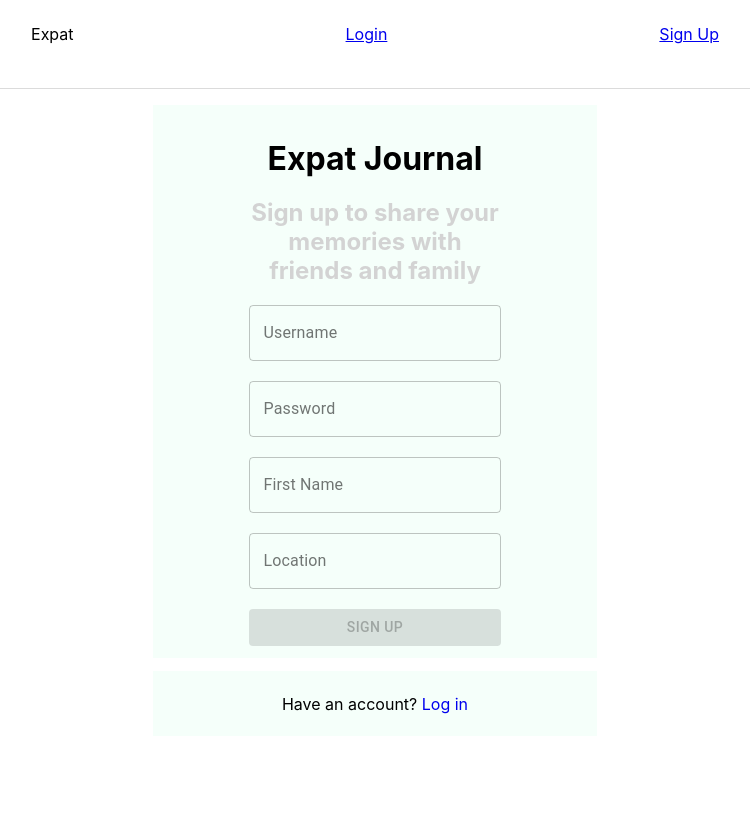
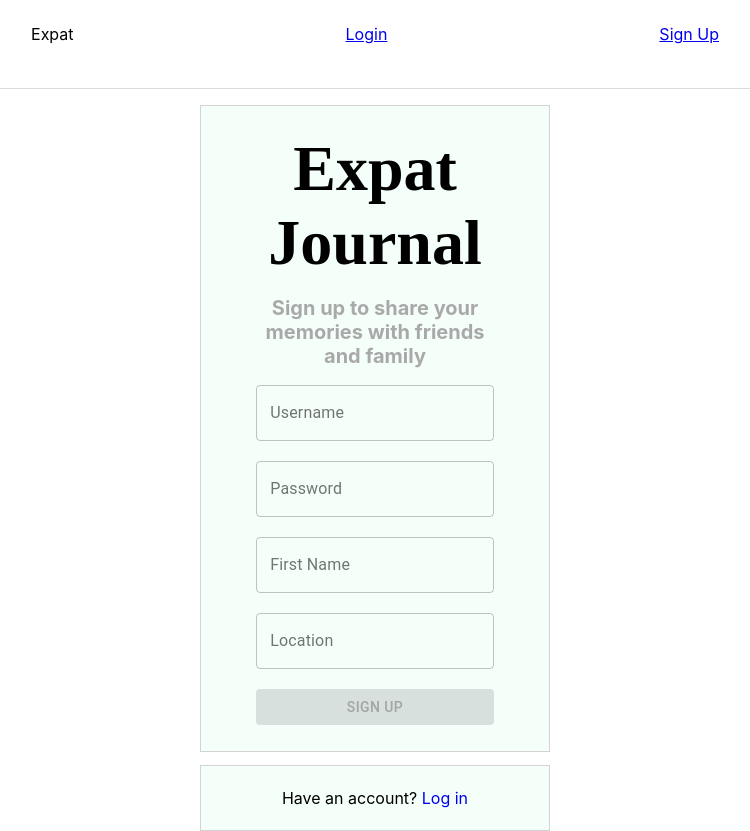
Before and after one commit to Build-Week-PTCT-Expat-Journal-3/front-end, a React (Create React App) app: page /register in a window 1280 px wide. Shown: the whole page, without its empty margins (265-1015 px from the left). Before the commit the page ends 800 px from the top, so only its background shows below. Built offline with nearby package versions, Linux system fonts and the light colour scheme.

Commit message:
font changes and positioning

```diff
--- a/src/components/Register.js
+++ b/src/components/Register.js
@@ -151,24 +151,29 @@ export const Register = () => {
 const styles = {
 
     h1: {
-        margin: '.67em 0 0 0',
+        margin: '0',
         justifyContent: 'center',
         textAlign: 'center',
-        padding: '0 20%'
+        padding: '0 10%',
+        fontSize: '4rem',
+        fontFamily: 'Brush Script MT, Brush Script Std, cursive'
 
     },
 
     h2: {
         justifyContent: 'center',
-        padding: '0 20%',
+        padding: '0 10%',
         textAlign: 'center',
-        color: 'lightgrey',
+        fontSize: '1.25rem',
+        color: 'darkgrey',
     },
 
     registerContainer: {
         display: 'flex',
         flexDirection: 'column',
-        padding: '1%',
+        maxWidth: '350px',
+        padding: '2%',
+        border: '1px solid lightgrey',
         backgroundColor: 'mintcream'
 
     },
@@ -177,7 +182,7 @@ const styles = {
         display: 'flex',
         flexDirection: 'column',
         justifyContent: 'center',
-        padding: '0 20%'
+        padding: '0 10%'
     },
 
     registerFooter: {
@@ -185,6 +190,8 @@ const styles = {
         justifyContent: 'center',
         marginTop: '1%',
         padding: '.5%',
+        maxWidth: '350px',
+        border: '1px solid lightgrey',
         backgroundColor: 'mintcream',
 
     },
```
